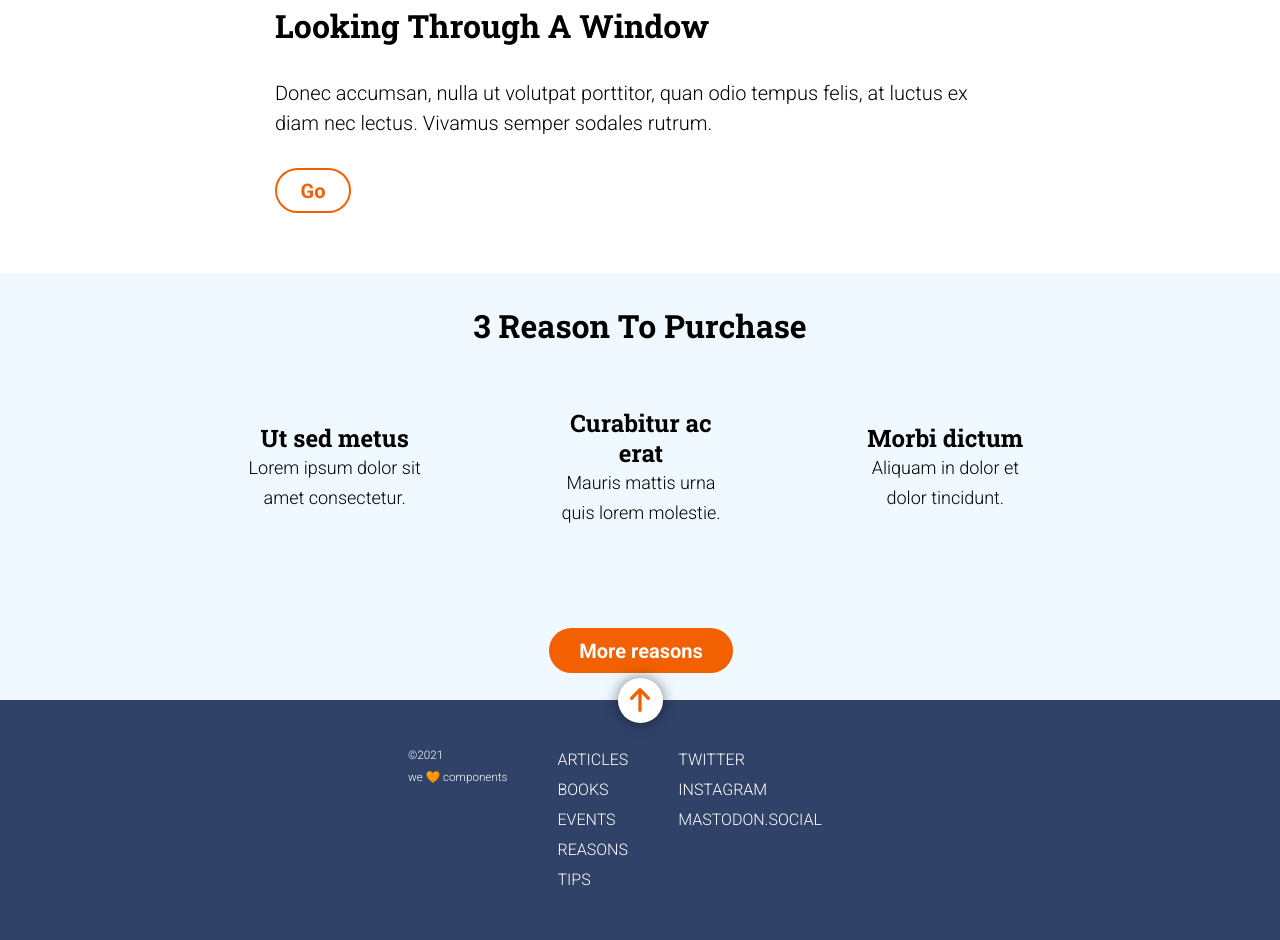
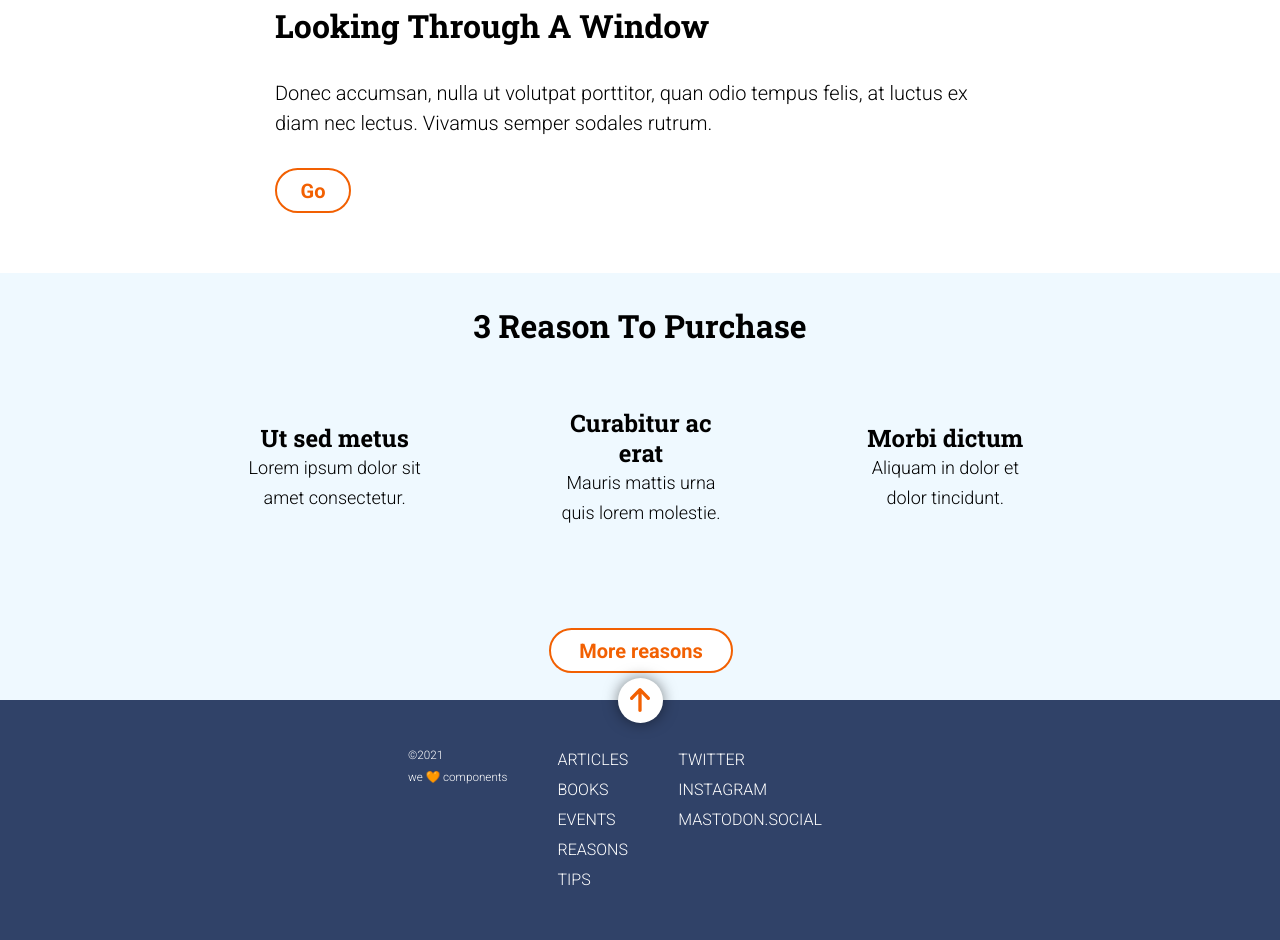
Before and after one commit to Adalab/modulo-1-evaluacion-final-Lcras90, a website: page public/index.html in a window 1280 px wide. Shown: the part 857-1797 px from the top of the page. Drawn offline with nearby package versions, Linux system fonts and the light colour scheme.

Commit message:
Add changes evaluation

```diff
--- a/src/scss/layout/_articles.scss
+++ b/src/scss/layout/_articles.scss
@@ -77,6 +77,7 @@
   height: 624px;
   grid-template-columns: 1fr;
   grid-template-rows: auto;
+  padding-bottom: 20px;
   &__title {
     font-size: 24px;
     text-transform: capitalize;
@@ -108,9 +109,9 @@
     grid-row: 5/6;
     text-decoration: none;
     border: solid $color-orange 2px;
-    background-color: $color-orange;
+    background-color: $color-white;
     border-radius: 22.5px;
-    color: $color-white;
+    color: $color-orange;
     font-weight: bold;
     font-size: 20px;
     width: 184px;
@@ -132,6 +133,7 @@
       height: auto;
       line-height: 30px;
       height: 395px;
+      padding-bottom: 0px;
     }
     &__title {
       grid-row: 1/2;
@@ -174,6 +176,7 @@
       grid-template-rows: 105px 1fr 105px;
       font-weight: 500;
       height: 427px;
+      padding-bottom: 0px;
     }
     &__title {
       font-size: 32px;
--- a/src/scss/layout/_footer.scss
+++ b/src/scss/layout/_footer.scss
@@ -6,6 +6,7 @@
   &__buttom-container {
     @include arrowsbuttoms(-22.5px);
     box-shadow: 0px 0px 15px -1px rgba(0, 0, 0, 0.56);
+    display: none;
     //POSIBLE MIXING O WEREVER>>mismo que el HERO//
   }
   &__buttom-container:hover {
@@ -47,6 +48,9 @@
     justify-content: center;
   }
   @media (min-width: 768px) {
+    &__buttom-container {
+      display: flex;
+    }
     &__container {
       display: flex;
       justify-content: space-around;
```
Also changed, not shown: public/assets/css/main.css, 1 other file.
